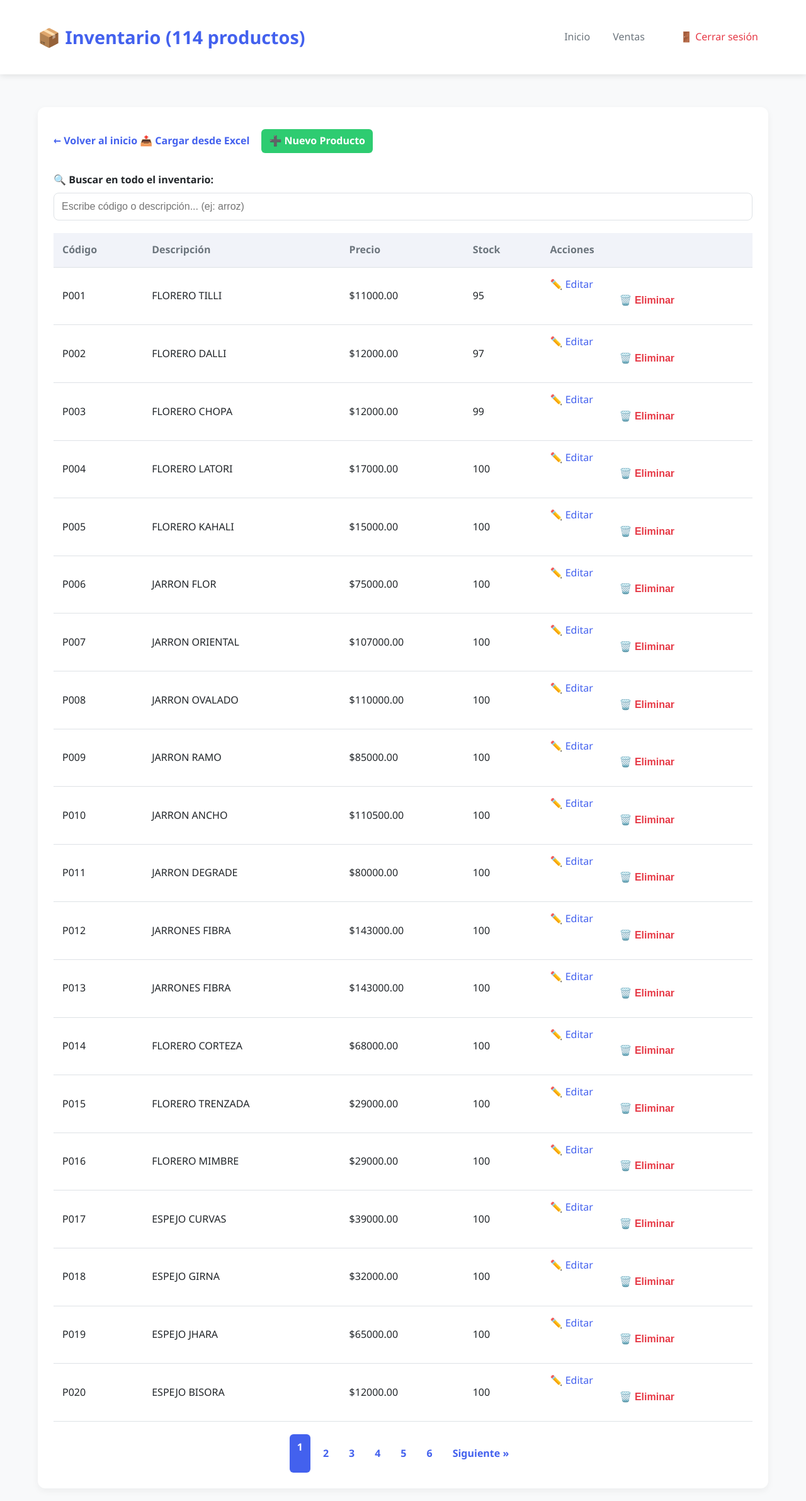
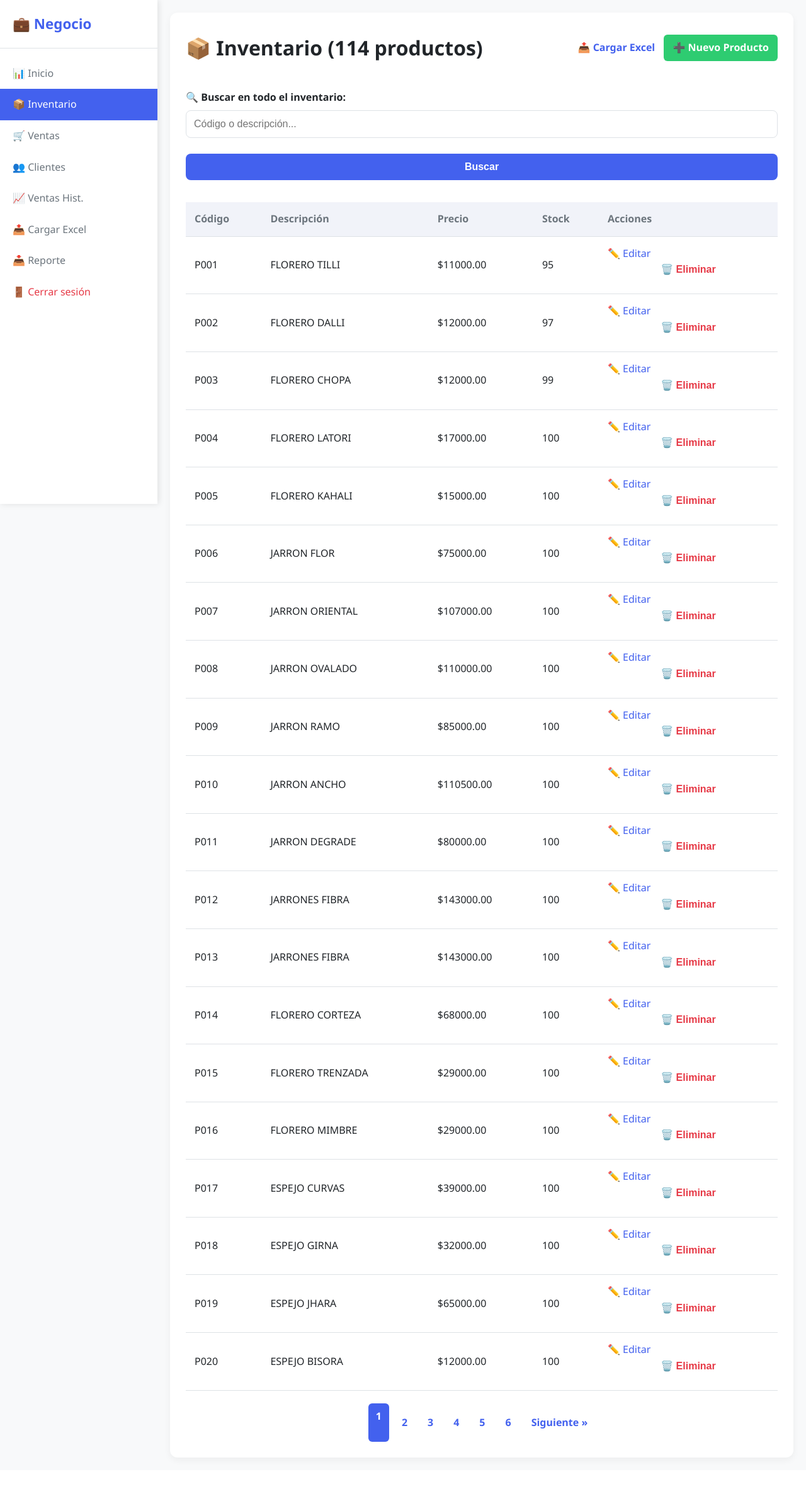
Before and after one commit to mm4te/Sistema-de-gestion-, a Flask app: page /inventario in a window 1280 px wide. Shown: the whole page at 63% size. After the commit the page ends 2319 px from the top, so only its background shows below. Run offline with Flask 3, Linux system fonts and the light colour scheme; a user stored in the database is signed in; data comes from the database, SQL or seed files in the repository.

Commit message:
barra lateral e historial de ventas

```diff
--- a/static/style.css
+++ b/static/style.css
@@ -184,7 +184,71 @@ table th {
 .back-link:hover {
   text-decoration: underline;
 }
+/* Sidebar layout */
+.layout {
+  display: flex;
+  min-height: 100vh;
+}
 
+.sidebar {
+  width: 250px;
+  background: white;
+  box-shadow: 2px 0 10px rgba(0,0,0,0.1);
+  padding: 20px 0;
+  position: fixed;
+  height: 100vh;
+  overflow-y: auto;
+}
+
+.sidebar h2 {
+  padding: 0 20px 20px;
+  font-size: 1.4rem;
+  color: var(--primary);
+  border-bottom: 1px solid var(--border);
+  margin-bottom: 15px;
+}
+
+.sidebar a {
+  display: flex;
+  align-items: center;
+  padding: 12px 20px;
+  text-decoration: none;
+  color: var(--gray);
+  transition: all 0.2s;
+}
+
+.sidebar a:hover, .sidebar a.active {
+  background: var(--primary);
+  color: white;
+}
+
+.sidebar a i {
+  margin-right: 10px;
+  font-size: 1.2rem;
+}
+
+.main-content {
+  flex: 1;
+  margin-left: 250px;
+  padding: 20px;
+}
+
+/* Responsive: en pantallas pequeñas, ocultar sidebar */
+@media (max-width: 768px) {
+  .sidebar {
+    width: 70px;
+  }
+  .sidebar h2 span, .sidebar a span {
+    display: none;
+  }
+  .sidebar a i {
+    margin-right: 0;
+    font-size: 1.4rem;
+  }
+  .main-content {
+    margin-left: 70px;
+  }
+}
 /* Responsive */
 @media (max-width: 768px) {
   header .container {
--- a/templates/inventario.html
+++ b/templates/inventario.html
@@ -9,61 +9,58 @@
     function confirmarEliminacion(nombre) {
       return confirm(`¿Eliminar el producto "${nombre}"? Esta acción no se puede deshacer.`);
     }
-
-    // Búsqueda automática con retardo
-    document.addEventListener('DOMContentLoaded', function () {
-      const searchInput = document.getElementById('search');
-      if (!searchInput) return;
-
-      let timeoutId;
-      searchInput.addEventListener('input', function () {
-        clearTimeout(timeoutId);
-        const query = this.value.trim();
-        // Si está vacío, ir a inventario sin búsqueda
-        if (query === '') {
-          window.location.href = '{{ url_for("inventario") }}';
-          return;
-        }
-        // Esperar 500ms antes de redirigir
-        timeoutId = setTimeout(() => {
-          const url = new URL('{{ url_for("inventario") }}', window.location.origin);
-          url.searchParams.set('q', query);
-          url.searchParams.set('page', '1'); // Siempre ir a página 1 al buscar
-          window.location.href = url.toString();
-        }, 500);
-      });
-    });
   </script>
 </head>
 <body>
-  <header>
-    <div class="container">
-      <h1>📦 Inventario ({{ total }} productos)</h1>
-      <nav>
-        <a href="/">Inicio</a>
-        <a href="/ventas">Ventas</a>
-        <a href="/logout" style="color: #e63946; margin-left: 20px;">🚪 Cerrar sesión</a>
-      </nav>
+  <div class="layout">
+    <!-- Sidebar izquierdo -->
+    <div class="sidebar">
+      <h2><span>💼 Negocio</span></h2>
+      <a href="/"><span>📊 Inicio</span></a>
+      <a href="/inventario" class="active"><span>📦 Inventario</span></a>
+      <a href="/ventas"><span>🛒 Ventas</span></a>
+      <a href="/clientes"><span>👥 Clientes</span></a>
+      <a href="/ventas_historial"><span>📈 Ventas Hist.</span></a>
+      <a href="/cargar_excel"><span>📤 Cargar Excel</span></a>
+      <a href="/reporte/excel"><span>📥 Reporte</span></a>
+      <a href="/logout" style="margin-top: auto; color: #e63946;"><span>🚪 Cerrar sesión</span></a>
     </div>
-  </header>
 
-  <div class="container">
+    <!-- Contenido principal -->
+    <div class="main-content">
       <main>
-      <a href="/" class="back-link">← Volver al inicio</a>
-      <a href="/cargar_excel" class="back-link">📤 Cargar desde Excel</a>
-      <a href="/nuevo_producto" class="back-link" style="margin-left: 15px; background: #2ecc71; color: white; padding: 6px 12px; border-radius: 6px; text-decoration: none;">➕ Nuevo Producto</a>
-
-      <!-- Barra de búsqueda automática -->
-      <div style="margin: 20px 0;">
-        <label for="search" style="display: block; margin-bottom: 8px; font-weight: 600;">🔍 Buscar en todo el inventario:</label>
-        <input type="text" id="search" value="{{ search_query }}"
-               placeholder="Escribe código o descripción... (ej: arroz)"
-               style="width: 100%; padding: 12px; border: 1px solid #dee2e6; border-radius: 8px; font-size: 1rem;">
-        {% if search_query %}
-          <div style="margin-top: 10px;">
-            <a href="{{ url_for('inventario') }}" style="color: #4361ee; text-decoration: none; font-weight: 500;">← Ver todos los productos</a>
+        {% with messages = get_flashed_messages(with_categories=true) %}
+          {% if messages %}
+            <div class="flash-messages">
+              {% for category, message in messages %}
+                <p class="{{ category }}">{{ message }}</p>
+              {% endfor %}
             </div>
           {% endif %}
+        {% endwith %}
+
+        <div style="display: flex; justify-content: space-between; align-items: center; flex-wrap: wrap; gap: 15px; margin-bottom: 20px;">
+          <h1>📦 Inventario ({{ total }} productos)</h1>
+          <div>
+            <a href="/cargar_excel" class="back-link" style="margin-right: 10px;">📤 Cargar Excel</a>
+            <a href="/nuevo_producto" class="back-link" style="background: #2ecc71; color: white; padding: 8px 14px; border-radius: 6px; text-decoration: none;">➕ Nuevo Producto</a>
+          </div>
+        </div>
+
+        <!-- Barra de búsqueda -->
+        <div style="margin: 20px 0;">
+          <form method="get" style="display: flex; gap: 10px; flex-wrap: wrap; align-items: end;">
+            <div style="flex: 1; min-width: 200px;">
+              <label for="search" style="display: block; margin-bottom: 8px; font-weight: 600;">🔍 Buscar en todo el inventario:</label>
+              <input type="text" id="search" name="q" value="{{ search_query }}"
+                     placeholder="Código o descripción..."
+                     style="width: 100%; padding: 12px; border: 1px solid #dee2e6; border-radius: 8px; font-size: 1rem;">
+            </div>
+            <button type="submit" style="padding: 12px 20px; background: #4361ee; color: white; border: none; border-radius: 8px; cursor: pointer;">Buscar</button>
+            {% if search_query %}
+              <a href="{{ url_for('inventario') }}" style="padding: 12px 20px; background: #6c757d; color: white; text-decoration: none; border-radius: 8px;">Limpiar</a>
+            {% endif %}
+          </form>
         </div>
 
         {% if productos %}
@@ -121,5 +118,6 @@
         {% endif %}
       </main>
     </div>
+  </div>
 </body>
 </html>
```
Also changed, not shown: templates/detalle_venta.html (added, +82 -0 lines), templates/index.html (+17 -30 lines), templates/ventas_historial.html (+15 -5 lines). Lines whose indentation alone changed are shown as unchanged.
